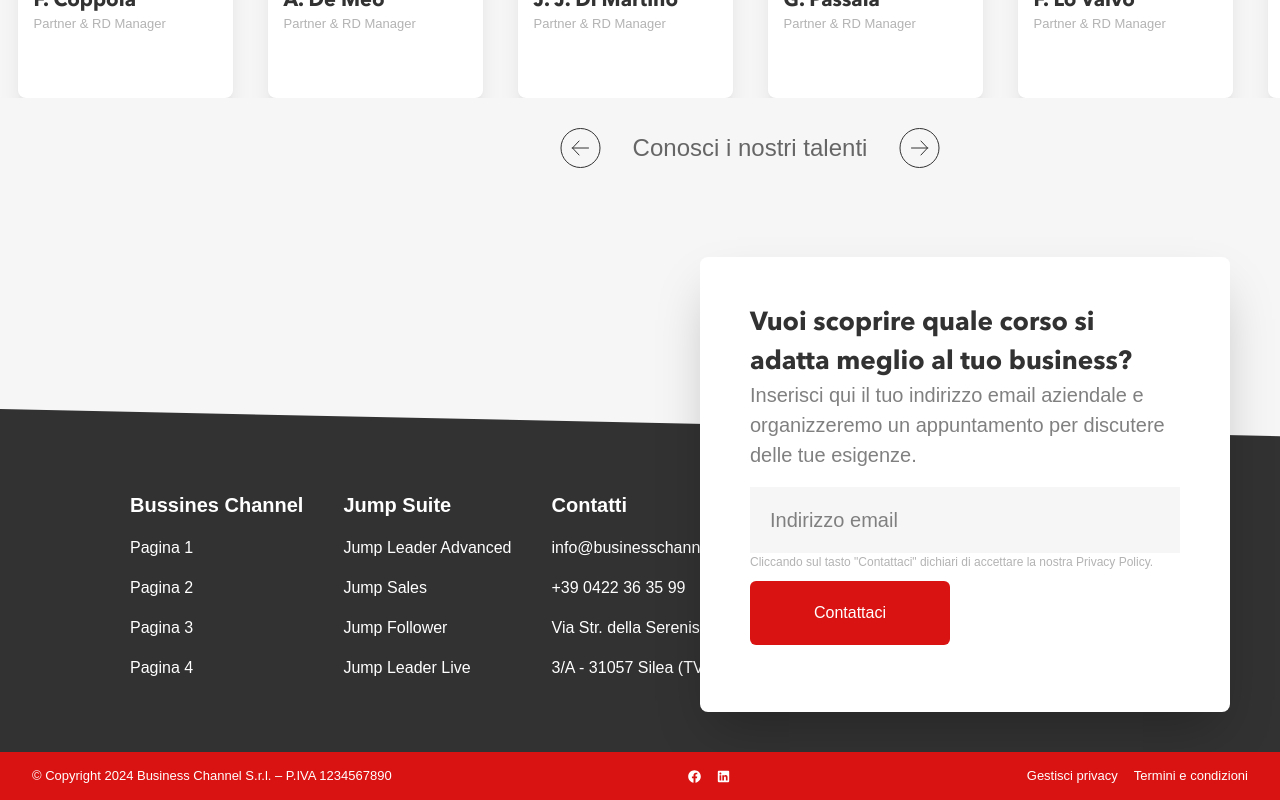
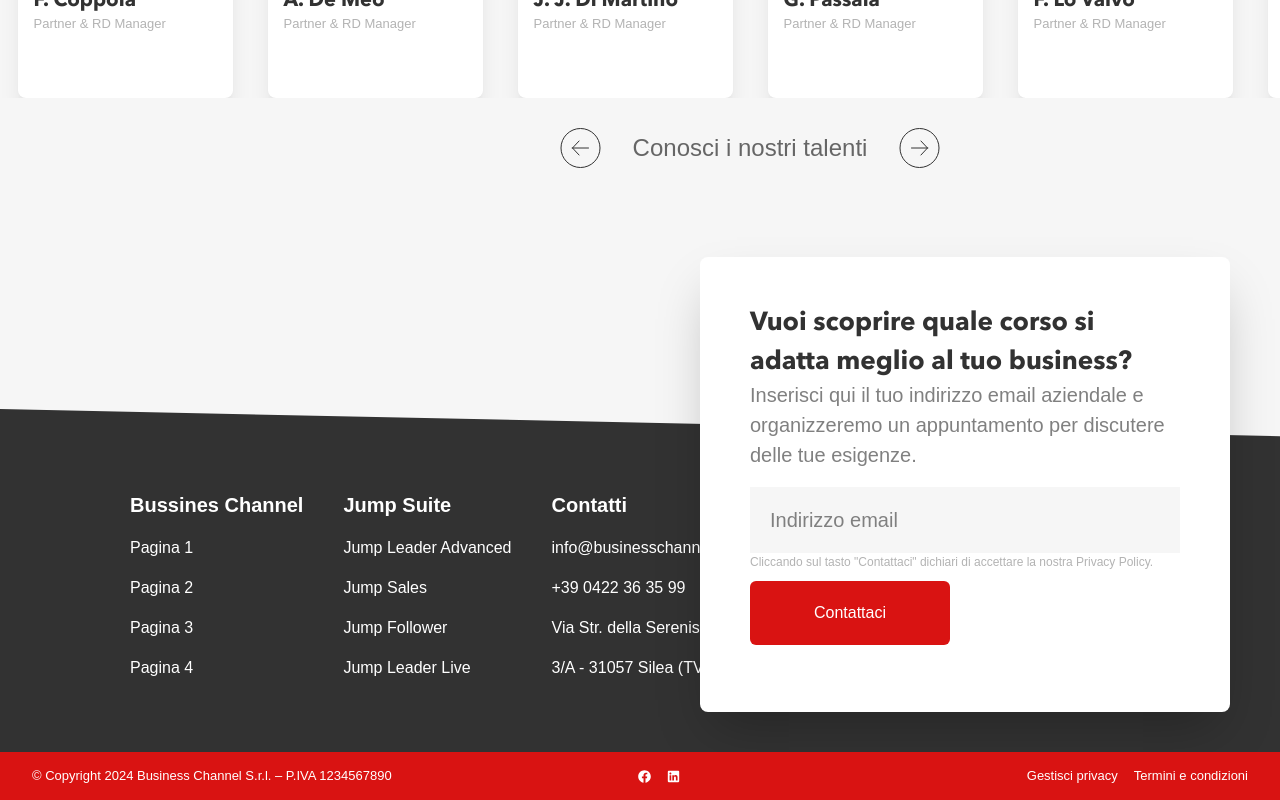
Before and after one commit to emilianogarciaok/bussines-channel, a Next.js app: page / in a window 1280 px wide. Shown: the part 5602-6402 px from the top of the page. Built offline with nearby package versions, Linux system fonts and the light colour scheme.

Commit message:
Fix Footer red

```diff
--- a/components/Footer.jsx
+++ b/components/Footer.jsx
@@ -67,7 +67,7 @@ export const Footer = () => {
             © Copyright 2024 Business Channel S.r.l. – P.IVA 1234567890
           </span>
         </nav>
-        <nav className="hidden md:flex items-center justify-center gap-4">
+        <nav className="hidden md:flex items-center justify-center gap-4 mr-[100px]">
           <FaFacebook className="text-white" />
           <FaLinkedin className="text-white" />
         </nav>
```
